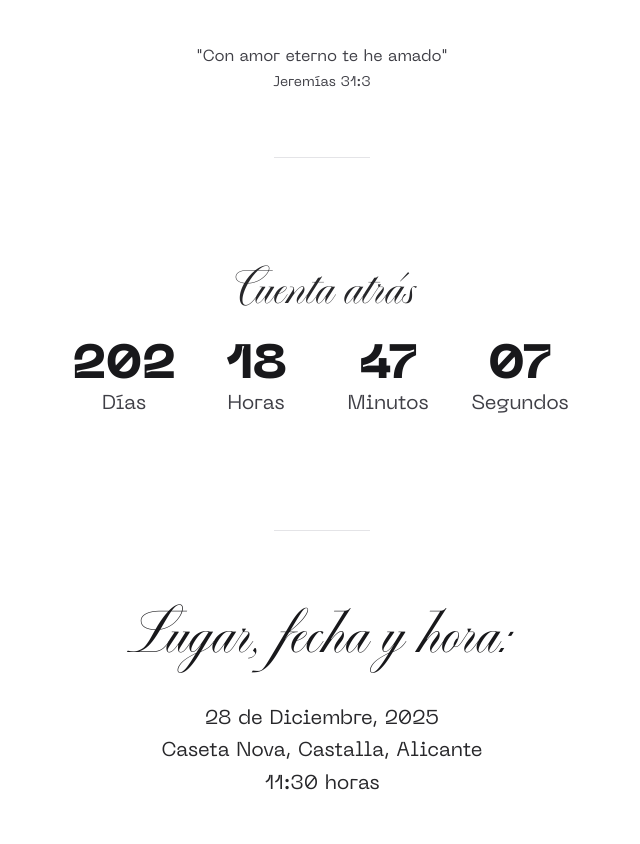
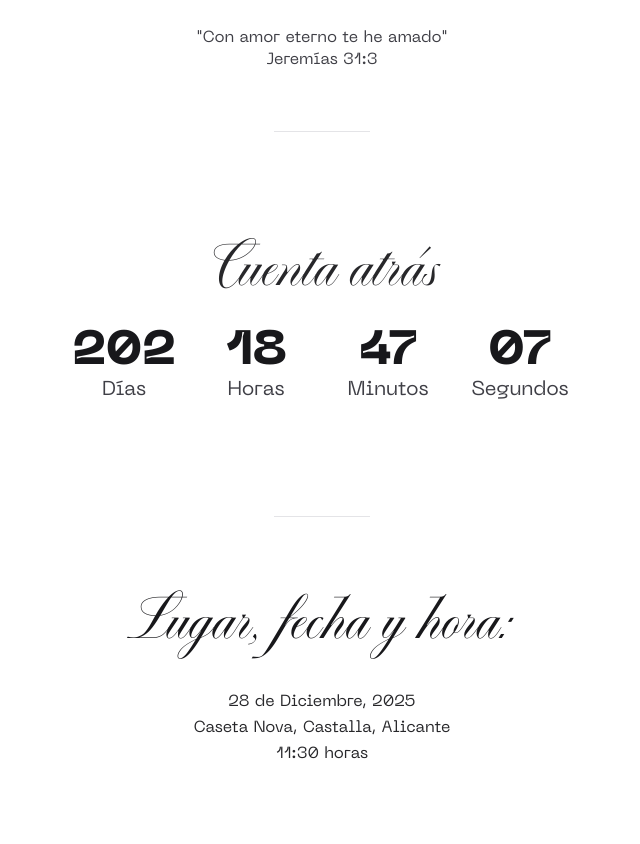
Before and after one commit to romi-edu-duta/wedding-invitation, a plain HTML site: page index.html in a window 1280 px wide. Shown: the part 768-1612 px from the top of the page, without its empty margins (318-958 px from the left). Drawn offline with nearby package versions, Linux system fonts and the light colour scheme.

Commit message:
font sizes fix

```diff
--- a/index.html
+++ b/index.html
@@ -25,13 +25,15 @@
         <!-- Header Section -->
         <header class="w-full flex flex-col items-center">
             <p class="text-3xl tracking-wider text-zinc-600 font-script font-light">28 - Diciembre - 2025</p>
-            <h1 class="font-script font-[500] text-7xl md:text-9xl my-4 text-zinc-900">Romina & Eduard</h1>
+            <!-- Space between date and name -->
+            <hr class="my-4">
+            <h1 class="font-script font-[500] text-7xl md:text-9xl my-4 text-zinc-900" style="line-height: 0.8;">Romina & Eduard</h1>
 
             <img src="assets/couple-drawing.svg" alt="Ilustración de Romina y Eduard" class="w-96 md:w-[64rem] my-8">
 
             <div class="my-4 text-zinc-700">
                 <p class="font-sans">"Con amor eterno te he amado"</p>
-                <p class="text-sm mt-1">Jeremías 31:3</p>
+                <p class="mt-1" style="line-height: 0.8;">Jeremías 31:3</p>
             </div>
         </header>
 
@@ -39,7 +41,7 @@
         <hr class="w-24 border-zinc-200 my-12">
 
         <section id="countdown" data-aos="fade-up" class="w-full text-center my-16">
-            <h3 class="font-script text-5xl text-zinc-800 mb-6">Cuenta atrás</h3>
+            <h3 class="font-script text-5xl md:text-6xl text-zinc-800 mb-6">Cuenta atrás</h3>
             <div class="grid grid-cols-4 gap-4 max-w-lg mx-auto">
                 <div>
                     <div id="days" class="font-sans text-4xl md:text-5xl font-bold text-zinc-900">000</div>
@@ -66,7 +68,7 @@
         <!-- Details Section -->
         <section id="details" data-aos="fade-up" class="w-full flex flex-col items-center my-8">
             <h2 class="font-script text-5xl md:text-6xl text-zinc-900">Lugar, fecha y hora:</h2>
-            <div class="mt-8 text-xl leading-relaxed text-zinc-800">
+            <div class="mt-8 leading-relaxed text-zinc-800">
                 <p>28 de Diciembre, 2025</p>
                 <p>Caseta Nova, Castalla, Alicante</p>
                 <p>11:30 horas</p>
```
